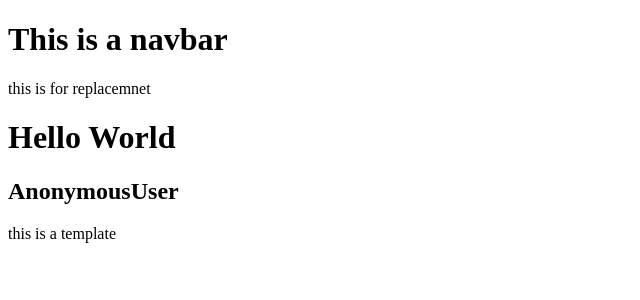
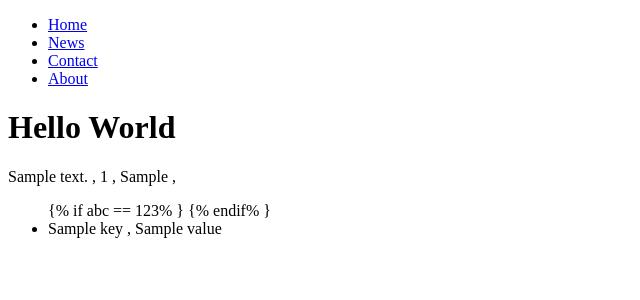
Before and after one commit to amirsoleimani7/Django-test, a Django app: template templates/home.html in a window 1280 px wide. Shown: the top 300 px of the page, without its empty margins (0-640 px from the left). Run offline with Django 5.2, Linux system fonts and the light colour scheme; the template is opened without the code that fills it: most values are stand-ins (such as "Sample title", 1, 10 or a date in 2020).

Commit message:
html templates

```diff
--- a/backend/templates/base.html
+++ b/backend/templates/base.html
@@ -7,14 +7,11 @@
 </head>
 <body>
 
-    <h1>This is a navbar</h1>
+    {% include 'navbar.html' %}
+
     {% block block1 %}
         this is for replacemnet
     {% endblock %}
 
-    {%block block2 %}
-        thisi s a place holder for block 2
-    {% endblock %}
-
 </body>
 </html>
--- a/backend/templates/home.html
+++ b/backend/templates/home.html
@@ -1,15 +1,26 @@
 {% extends 'base.html' %}
 
-{% block block2 %}
-
+{% block block1 %}
     <h1>
         Hello World
     </h1>
-    <h2>
-        {{request.user}}
-    </h2>
+
     <p>
-        this is a template
+        {{my_text }} ,
+        {{my_number}} ,
+        {{inner.inner_dict}} ,
     </p>
 
+    <ul>
+        {% for key,value in inner.items %}
+        {% if abc == 123% }
+        {% endif% }
+
+        <li>
+            {{key}} , {{value}}
+        </li>
+
+        {%endfor%}
+
+    </ul>
 {% endblock %}
--- /dev/null
+++ b/backend/templates/navbar.html
@@ -0,0 +1,8 @@
+<nav>
+    <ul>
+    <li><a href="default.asp">Home</a></li>
+    <li><a href="news.asp">News</a></li>
+    <li><a href="contact.asp">Contact</a></li>
+    <li><a href="about.asp">About</a></li>
+    </ul>
+</nav>
```
Also changed, not shown: backend/pages/views.py (+18 -1 lines).
